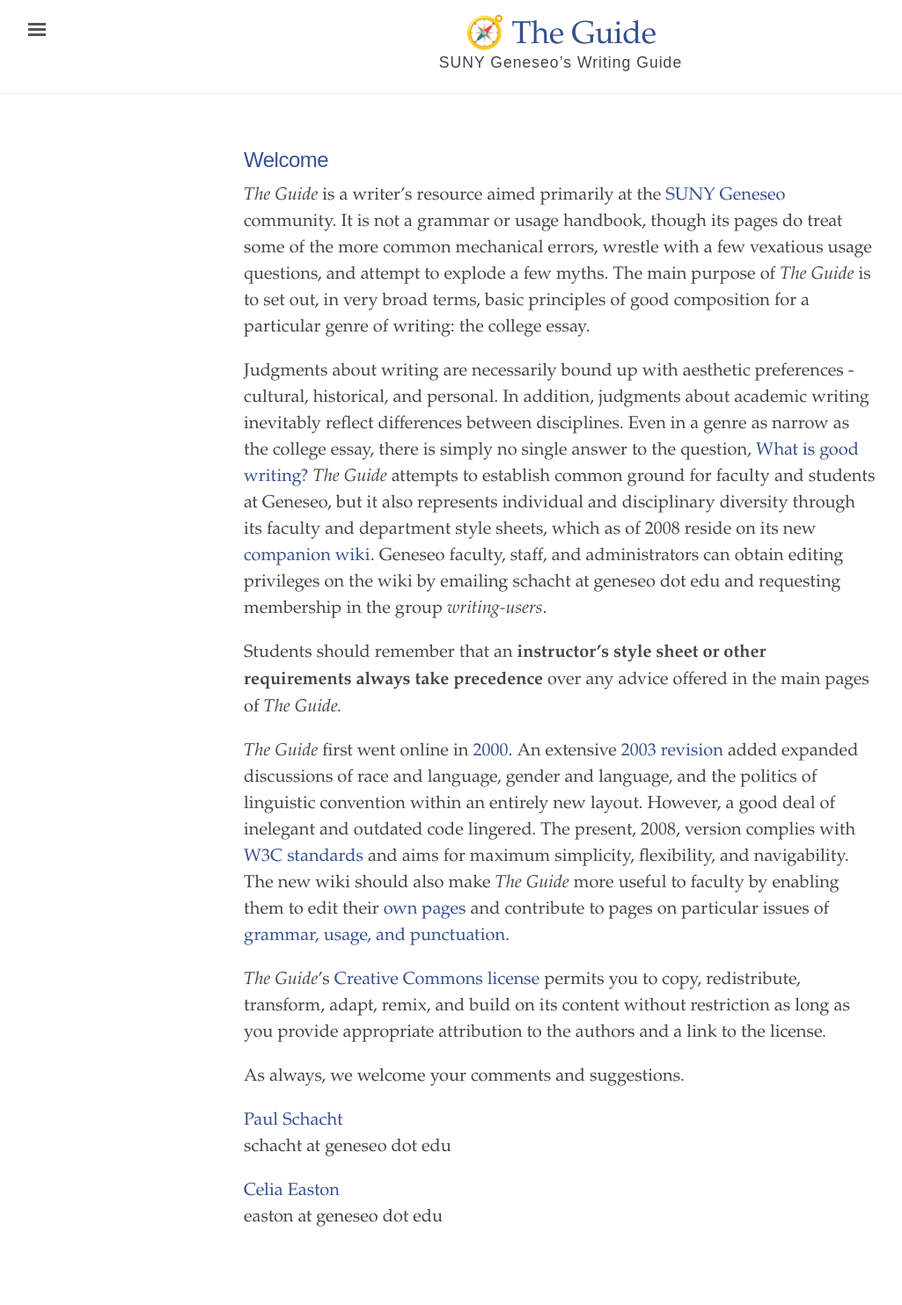
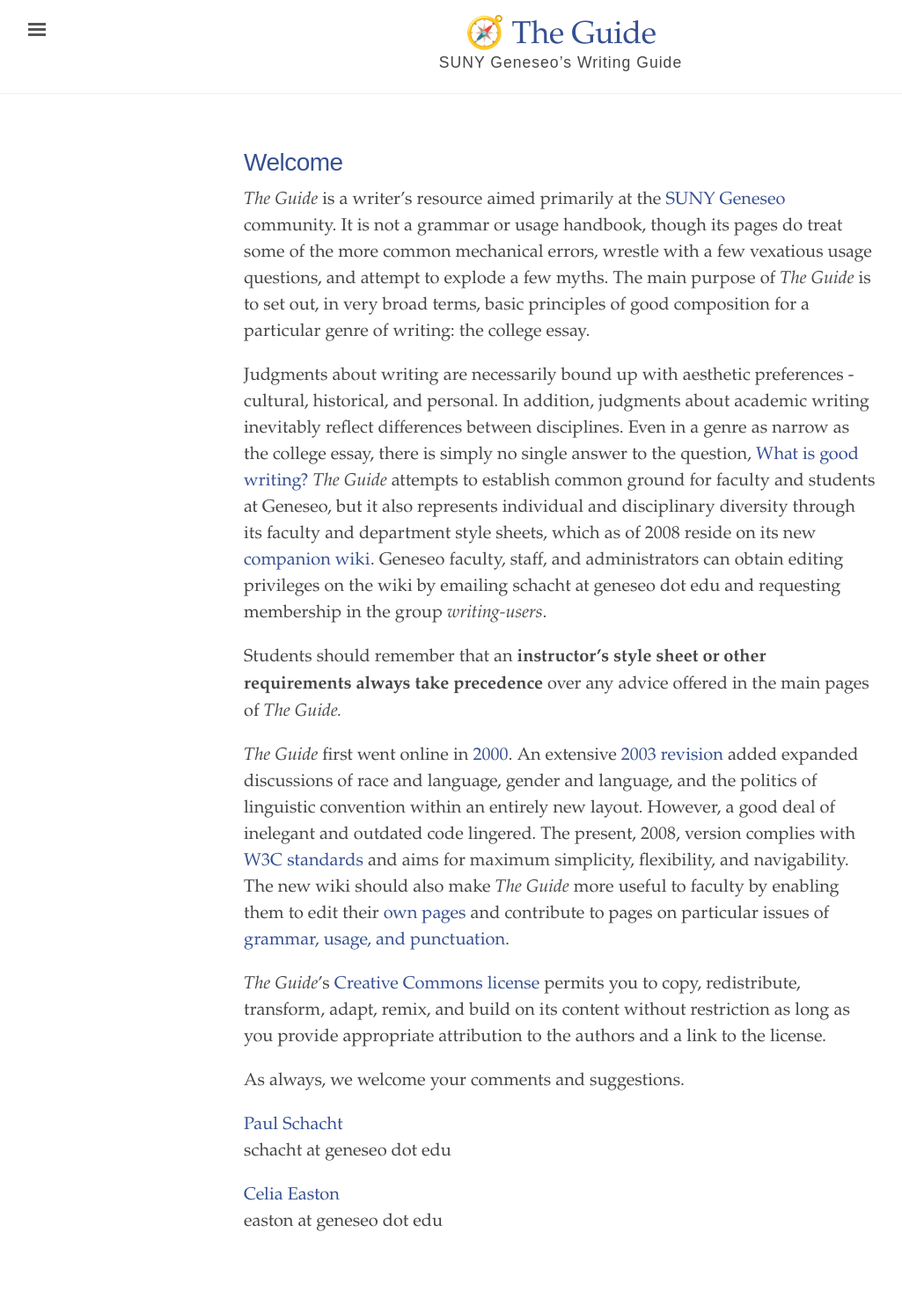
Before and after one commit to WhatTheDickens/suny-geneseo-writing-guide, a Jekyll site: the page built from docs/index.html, in a window 1280 px wide. Shown: the whole page at 88% size, without its empty margins (3-1028 px from the left). Built offline with Jekyll 4.4.1, drawn with Linux system fonts in a browser that asks for light colours.

```diff
--- a/docs/_config.yml
+++ b/docs/_config.yml
@@ -4,7 +4,7 @@
 title:               🧭 The Guide
 tagline:             SUNY Geneseo&rsquo;s Writing Guide
 description:         'Guide for students at SUNY Geneseo'
-url:                 'http://whatthedickens.github.io'
+url:                 'https://paulschacht.net'
 baseurl:             '/suny-geneseo-writing-guide'
 
 # About/contact
--- a/docs/index.html
+++ b/docs/index.html
@@ -3,7 +3,7 @@ layout: default
 title: "The SUNY Geneseo Writing Guide"
 ---
 <div class="introduction">
-  <h2>Welcome</h2>
+  <h1>Welcome</h1>
 
 <p><i>The Guide</i> is a writer&rsquo;s resource aimed primarily at the <a href="http://www.geneseo.edu">SUNY Geneseo</a> community. It is not a grammar or usage handbook, though its pages do treat some of the more common mechanical errors, wrestle with a few vexatious usage questions, and attempt to explode a few myths.  The main purpose of <i>The Guide</i> is to set out, in very broad terms, basic principles of good composition for a particular genre of writing: the college essay.</p>
 
```
